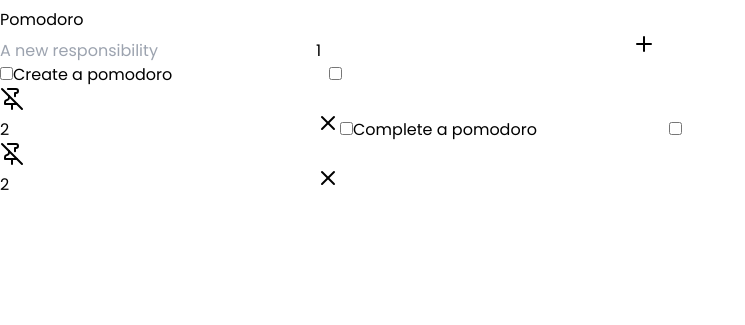
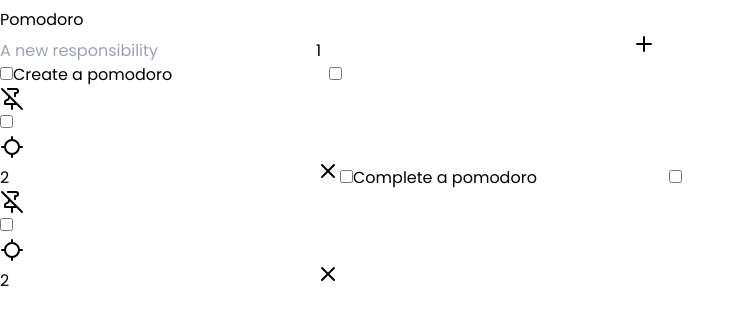
Before and after one commit to Elagoht/PomoDoIt, a React (Vite) app: page / in a window 1280 px wide. Shown: the part 175-500 px from the top of the page, without its empty margins (0-745 px from the left). Built offline with nearby package versions, Linux system fonts and the light colour scheme.

Commit message:
feat: active todo feature

```diff
--- a/src/components/TodoItem.tsx
+++ b/src/components/TodoItem.tsx
@@ -1,8 +1,8 @@
 import { FC, useState } from "react"
-import { RemoveTodo, SetTodo, SetTodoChecked, SetTodoPinend, SetTodoSessions } from "../utils/states"
+import { RemoveTodo, SetTodo, SetTodoActive, SetTodoChecked, SetTodoPinned, SetTodoSessions } from "../utils/states"
 import classNames from "classnames"
 import { IToDo } from "../types/states"
-import { X, Pin, PinOff, Check } from "lucide-react"
+import { X, Pin, PinOff, Check, Locate, LocateFixed } from "lucide-react"
 import { AnimatePresence, motion } from "framer-motion"
 
 interface TodoItemProps {
@@ -43,15 +43,16 @@ const TodoItem: FC<TodoItemProps> = ({ categoryName, index, item }) => {
       onBlur={(event) => SetTodo([categoryName, item.id, event.currentTarget.value])}
     />
     {
-      !item.checked &&
+      !item.checked && <>
         <label
-        className="h-14 w-14 -mr-2 flex justify-center items-center"
+          className="cursor-pointer bg-neutral-50 hover:bg-neutral-200 transition-colors h-14 w-10 -mr-2 flex justify-center items-center"
+          title={item.pinned ? "Pin" : "Unpin"}
         >
           <input
             type="checkbox"
             checked={item.checked ? false : item.pinned}
             disabled={item.checked}
-          onChange={(event) => SetTodoPinend([categoryName, item.id, event.currentTarget.checked])}
+            onChange={(event) => SetTodoPinned([categoryName, item.id, event.currentTarget.checked])}
             className="hidden"
           />
           {
@@ -60,6 +61,24 @@ const TodoItem: FC<TodoItemProps> = ({ categoryName, index, item }) => {
               : <PinOff className="text-neutral-400" />
           }
         </label>
+        <label
+          className="cursor-pointer -mr-2 bg-neutral-50 hover:bg-neutral-200 transition-colors h-14 w-10 flex justify-center items-center"
+          title={item.active ? "Set as inactive" : "Set as active"}
+        >
+          <input
+            type="checkbox"
+            checked={item.checked ? false : item.active}
+            disabled={item.checked}
+            onChange={(event) => SetTodoActive([categoryName, item.id, event.currentTarget.checked])}
+            className="hidden"
+          />
+          {
+            item.active
+              ? <LocateFixed />
+              : <Locate className="text-neutral-400" />
+          }
+        </label>
+      </>
     }
     <input
       value={item.session}
--- a/src/components/TodoList.tsx
+++ b/src/components/TodoList.tsx
@@ -24,6 +24,7 @@ const TodoList: FC<TodoListProps> = ({ category }) => {
     AddTodo([category[0], {
       id: nanoid(),
       checked: false,
+      active: false,
       pinned: false,
       session: parseInt(newToDoSessions.value),
       remaining: parseInt(newToDoSessions.value),
@@ -46,6 +47,7 @@ const TodoList: FC<TodoListProps> = ({ category }) => {
     AddTodo([category[0], {
       id: nanoid(),
       checked: false,
+      active: false,
       pinned: false,
       session: parseInt(newToDoSessions.value),
       remaining: parseInt(newToDoSessions.value),
@@ -89,13 +91,19 @@ const TodoList: FC<TodoListProps> = ({ category }) => {
 
         {structuredClone(todos)
           .sort((a, b) =>
-            a.pinned !== b.pinned
-              ? (a.pinned ? -1 : 1)
-              : a.checked !== b.checked
-                ? a.checked
-                  ? 1
-                  : -1
-                : a.session - b.session)
+            a.active !== b.active
+              ? a.active
+                ? -1
+                : 1
+              : a.pinned !== b.pinned
+                ? a.pinned
+                  ? -1
+                  : 1
+                : a.checked !== b.checked
+                  ? a.checked
+                    ? 1
+                    : -1
+                  : a.session - b.session)
           .map((item, index) => (
             <TodoItem
               categoryName={categoryName}
--- a/src/contexts/todos.ts
+++ b/src/contexts/todos.ts
@@ -11,6 +11,7 @@ const initialState: IToDos = {
           id: nanoid(),
           checked: false,
           pinned: false,
+          active: false,
           session: 2,
           remaining: 2,
           todo: "Create a pomodoro"
@@ -19,6 +20,7 @@ const initialState: IToDos = {
           id: nanoid(),
           checked: false,
           pinned: false,
+          active: false,
           session: 2,
           remaining: 2,
           todo: "Complete a pomodoro"
@@ -29,6 +31,7 @@ const initialState: IToDos = {
           id: nanoid(),
           checked: false,
           pinned: false,
+          active: false,
           session: 2,
           remaining: 2,
           todo: "Check a todo as completed"
@@ -98,6 +101,13 @@ const Todos = createSlice<IToDos, SliceCaseReducers<IToDos>>({
           (state.todos[category].find(todo => todo.id === id) as IToDo).pinned = pinned
         }
     },
+    setTodoActive: (state: IToDos, action: PayloadAction<[string, string, boolean]>) => {
+      const [category, id, active] = action.payload
+      if (state.todos[category])
+        if (state.todos[category].find(todo => todo.id === id)) {
+          (state.todos[category].find(todo => todo.id === id) as IToDo).active = active
+        }
+    },
     setTodo: (state: IToDos, action: PayloadAction<[string, string, string]>) => {
       const [category, id, todo] = action.payload
       if (state.todos[category])
@@ -125,7 +135,7 @@ const Todos = createSlice<IToDos, SliceCaseReducers<IToDos>>({
 export const {
   addCategory, removeCategory, renameCategory,
   addTodo, removeTodo, setTodo,
-  setTodoChecked, setTodoPinned, setTodoSessions,
-  setTodoRemainingSessions
+  setTodoChecked, setTodoPinned, setTodoActive,
+  setTodoSessions, setTodoRemainingSessions
 } = Todos.actions
 export default Todos.reducer
--- a/src/types/states.d.ts
+++ b/src/types/states.d.ts
@@ -2,6 +2,7 @@ import { PomodoroState } from "../utils/enums"
 
 export interface IToDo {
   id: string
+  active: boolean
   checked: boolean
   todo: string
   session: number
--- a/src/utils/states.ts
+++ b/src/utils/states.ts
@@ -1,6 +1,6 @@
 import store from "../contexts"
 import { resetTimer, setDuration, setPlaying, setRemaining, setState } from "../contexts/pomodoro"
-import { addCategory, addTodo, removeCategory, removeTodo, renameCategory, setTodo, setTodoChecked, setTodoPinned, setTodoSessions } from "../contexts/todos"
+import { addCategory, addTodo, removeCategory, removeTodo, renameCategory, setTodo, setTodoActive, setTodoChecked, setTodoPinned, setTodoSessions } from "../contexts/todos"
 import { IToDo } from "../types/states"
 
 // Save to Local Storage
@@ -42,11 +42,16 @@ export const SetTodo = (payload: [string, string, string]): void => {
 }
 export const SetTodoChecked = (payload: [string, string, boolean]): void => {
   store.dispatch(setTodoPinned([payload[0], payload[1], false]))
+  store.dispatch(setTodoActive([payload[0], payload[1], false]))
   store.dispatch(setTodoChecked(payload))
   saveTodos()
 }
-export const SetTodoPinend = (payload: [string, string, boolean]): void => {
+export const SetTodoPinned = (payload: [string, string, boolean]): void => {
   store.dispatch(setTodoPinned(payload))
+  saveTodos()
+}
+export const SetTodoActive = (payload: [string, string, boolean]): void => {
+  store.dispatch(setTodoActive(payload))
   saveTodos()
 }
 export const SetTodoSessions = (payload: [string, string, number]): void => {
```
Lines whose indentation alone changed are shown as unchanged.
